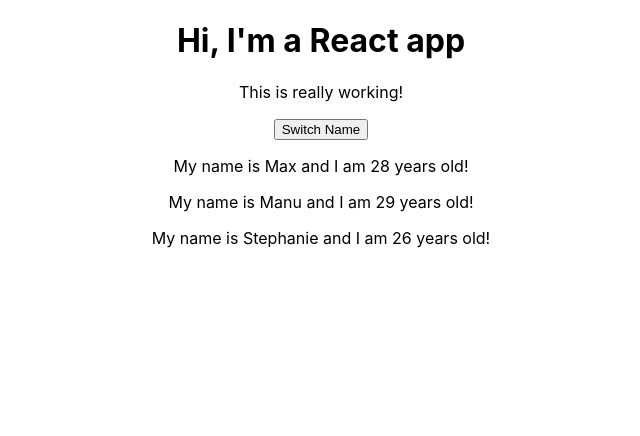
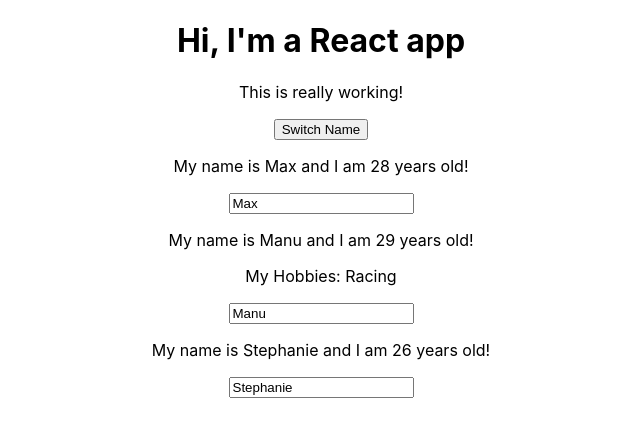
Before and after one commit to frankmathy/react-complete-guide, a React (Create React App) app: page / in a window 1280 px wide. Shown: the top 436 px of the page, without its empty margins (319-959 px from the left). Built offline with nearby package versions, Linux system fonts and the light colour scheme.

Commit message:
Adde 2 way binding

```diff
--- a/src/App.js
+++ b/src/App.js
@@ -12,12 +12,22 @@
     otherState: 'some other value'
   });
 
-  const switchNameHandler = () => {
+  const switchNameHandler = (newName) => {
     // console.log('Was clicked');
     setPersonsState({
       persons: [
-        { name: 'Maximilian', age: 28 },
+        { name: 'Max', age: 28 },
         { name: 'Manu', age: 29 },
+        { name: 'Stephanie', age: 27 },
+      ]
+    })
+  }
+
+  const nameChangedHandler = (event) => {
+    setPersonsState({
+      persons: [
+        { name: 'Max', age: 28 },
+        { name: event.target.value, age: 29 },
         { name: 'Stephanie', age: 27 },
       ]
     })
@@ -29,10 +39,18 @@
       <div className="App">
         <h1>Hi, I'm a React app</h1>
         <p>This is really working!</p>
-        <button onClick={switchNameHandler}>Switch Name</button>
-        <Person name={personsState.persons[0].name} age={personsState.persons[0].age}/>
-        <Person name={personsState.persons[1].name} age={personsState.persons[1].age}/>
-        <Person name={personsState.persons[2].name} age={personsState.persons[2].age}/>
+        <button onClick={switchNameHandler.bind(this, "Maximilian")}>Switch Name</button>
+        <Person
+          name={personsState.persons[0].name}
+          age={personsState.persons[0].age}/>
+        <Person
+          name={personsState.persons[1].name}
+          age={personsState.persons[1].age}
+          click={switchNameHandler.bind(this, "Max!")}
+          changed={nameChangedHandler}>My Hobbies: Racing</Person>
+        <Person
+          name={personsState.persons[2].name}
+          age={personsState.persons[2].age}/>
       </div>
   );
 }
--- a/src/Person/Person.js
+++ b/src/Person/Person.js
@@ -3,8 +3,9 @@
 const person = (props) => {
     return (
             <div>
-                <p>My name is {props.name} and I am {props.age} years old!</p>
+                <p onClick={props.click}>My name is {props.name} and I am {props.age} years old!</p>
                 <p>{props.children}</p>
+                <input type="text" onChange={props.changed} value={props.name}/>
             </div>
         )
 }
```
Also changed, not shown: 1 other file (tests, documents, lock files or other folders).
